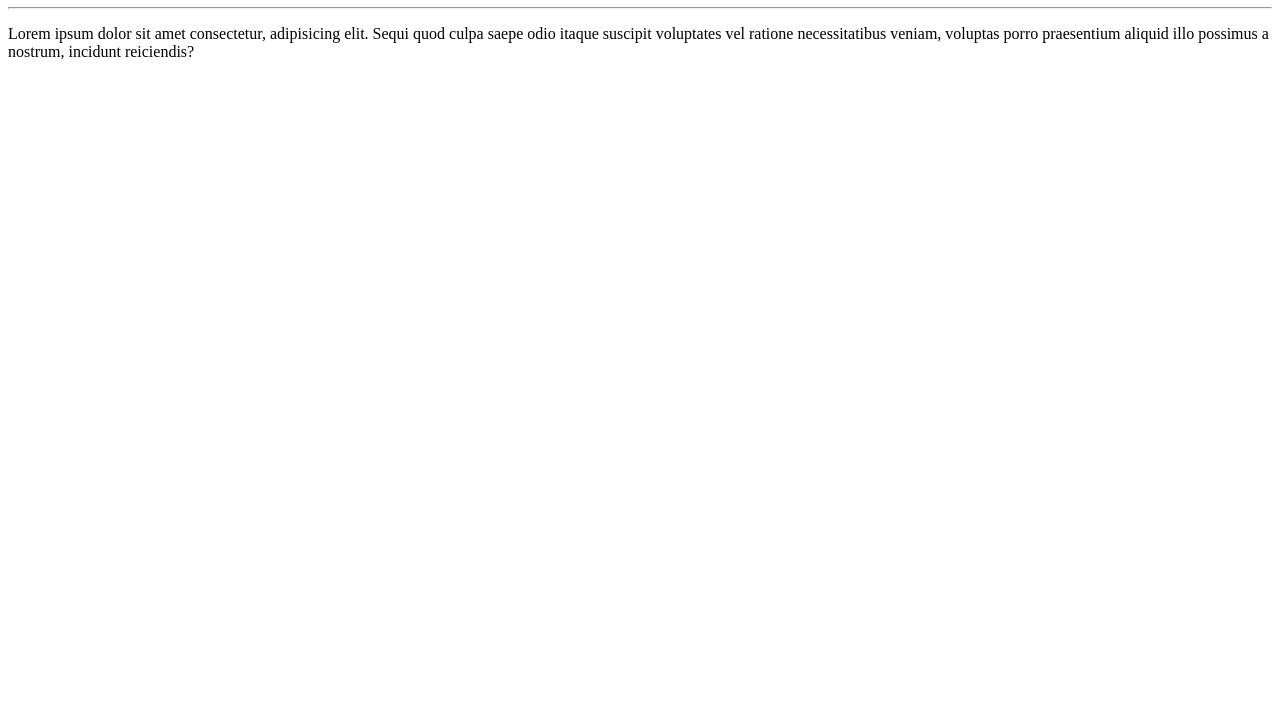
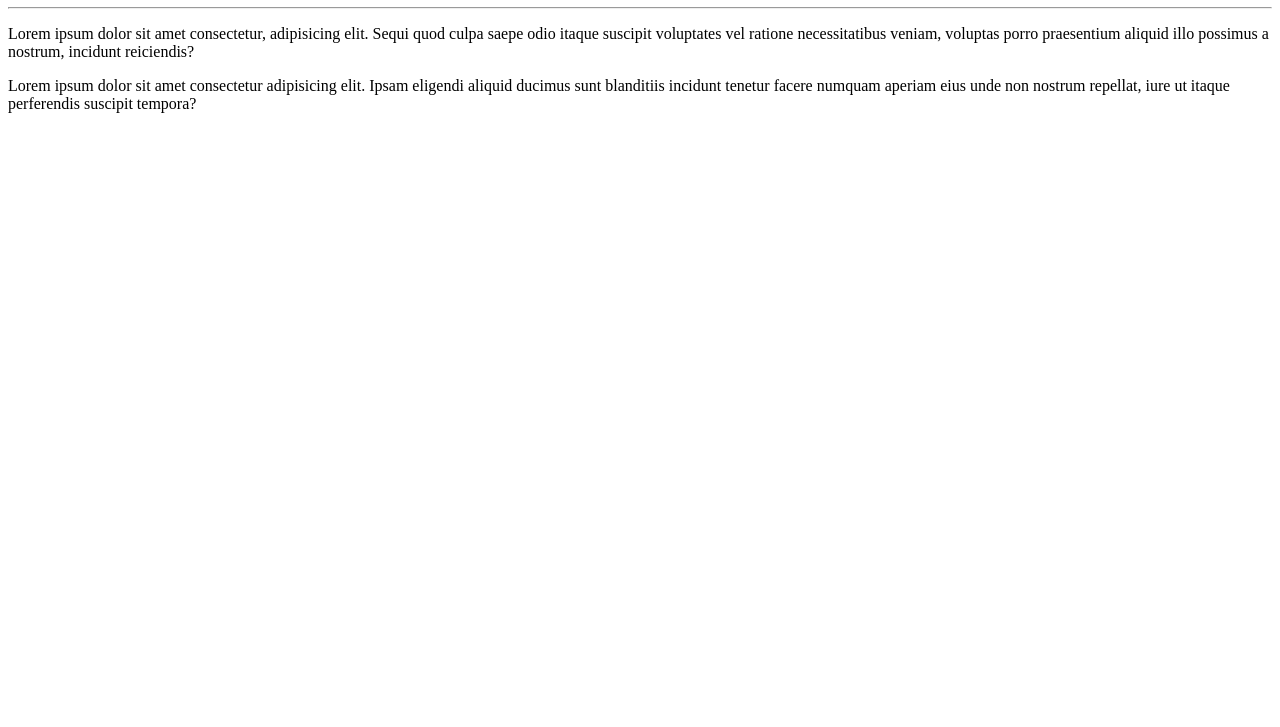
Before and after one commit to brumff/Ola-Mundo, a plain HTML site: page site-exemplo/index.html in a window 1280 px wide. Shown: the part 73-800 px from the top of the page. Drawn offline with Linux system fonts and the light colour scheme.

Commit message:
adicionei um paragrafo

```diff
--- a/site-exemplo/index.html
+++ b/site-exemplo/index.html
@@ -10,5 +10,6 @@
     <h1>Olá, Mundo!</h1>
     <hr>
     <p>Lorem ipsum dolor sit amet consectetur, adipisicing elit. Sequi quod culpa saepe odio itaque suscipit voluptates vel ratione necessitatibus veniam, voluptas porro praesentium aliquid illo possimus a nostrum, incidunt reiciendis?</p>
+    <P>Lorem ipsum dolor sit amet consectetur adipisicing elit. Ipsam eligendi aliquid ducimus sunt blanditiis incidunt tenetur facere numquam aperiam eius unde non nostrum repellat, iure ut itaque perferendis suscipit tempora?</P>
 </body>
 </html>
```
